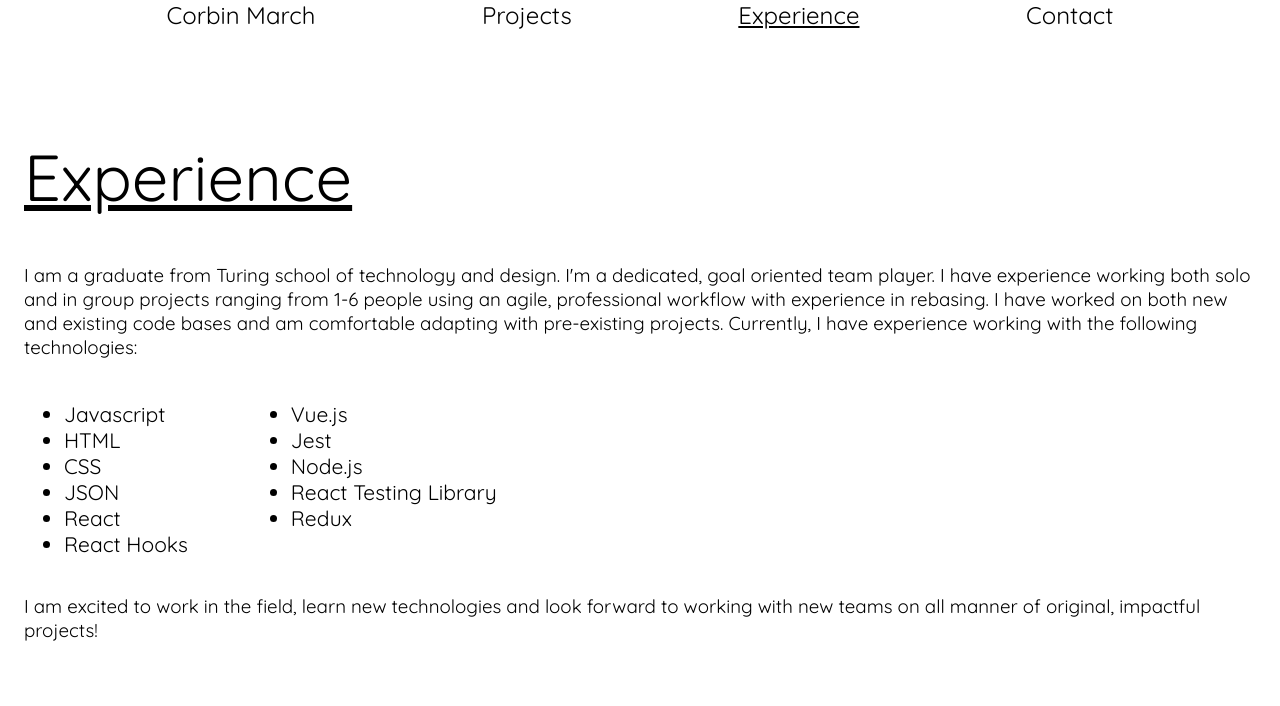
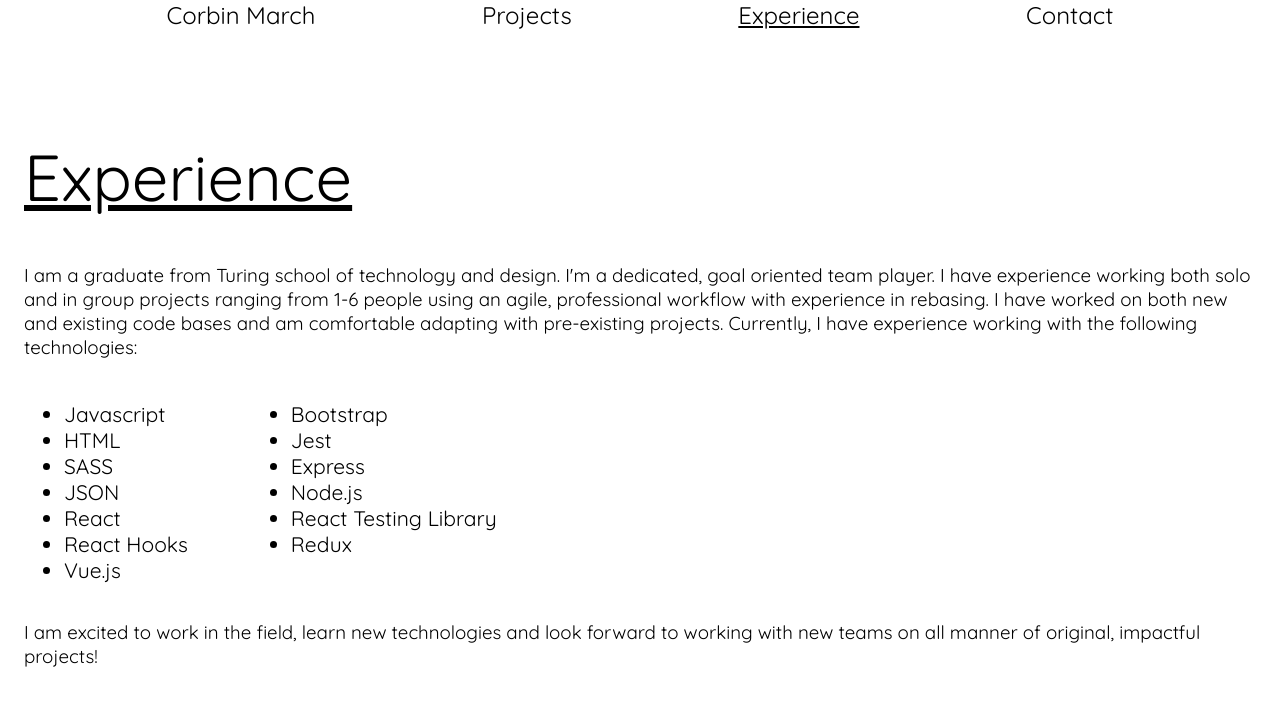
Before and after one commit to MarchCorbin/corbinsite, a React (Create React App) app: page /experience in a window 1280 px wide. Shown: the top 706 px of the page. Built offline with nearby package versions, Linux system fonts and the light colour scheme.

Commit message:
Added crate to the project page also added skills to the experience page

```diff
--- a/src/components/experience/Experience.js
+++ b/src/components/experience/Experience.js
@@ -12,12 +12,14 @@ const Experience = () => {
     <ul className='exp-list'>
        <li>Javascript</li>
         <li>HTML</li>
-        <li>CSS</li>
+        <li>SASS</li>
         <li>JSON</li>
         <li>React</li>
         <li>React Hooks</li>
         <li>Vue.js</li>
+        <li>Bootstrap</li>
         <li>Jest</li>
+        <li>Express</li>
         <li>Node.js</li>
         <li>React Testing Library</li>
         <li>Redux</li>
--- a/src/components/projects/Projects.js
+++ b/src/components/projects/Projects.js
@@ -18,6 +18,14 @@ const Projects = () => {
         <a className="option-link" href='https://github.com/Career-Day/career-day-fe' target="_blank">Repository</a>
         </section>
         <img className='project-image' src='https://user-images.githubusercontent.com/61163743/98181671-0e28ac00-1ec1-11eb-8820-e90ed43ca4b6.gif' alt='career project showcase' />
+      </div>
+      <div className='single-project'>
+        <h1 className="project-title">Crate: Profile Feature Set</h1>
+        <p className='project-description'>Crate is a project built on a preexisting redux code base. Crate is a website used for a clothing subscription service. In the course of the project the front end team (3 devs) had to add a feature set that would allow a user to update their profile with an image, description and address. The user would also be able to check on the status of their previous and upcoming shipments.</p>
+        <section className="project-options">
+          <a className="option-link" href='https://github.com/MarchCorbin/crate' target="_blank">Repository</a>
+        </section>
+       <img className='project-image' src='https://camo.githubusercontent.com/97ae9aae851aeefefe7f86b8b055f1f38fa1aff82b67f3484a82df36d17d64f4/687474703a2f2f672e7265636f726469742e636f2f583934486152785371362e676966' alt='crate showcase' />
       </div>
       <div className='single-project'>
       <h1 className='project-title'>Who's That Pokemon?</h1>
```
Also changed, not shown: 1 other file (tests, documents, lock files or other folders).
